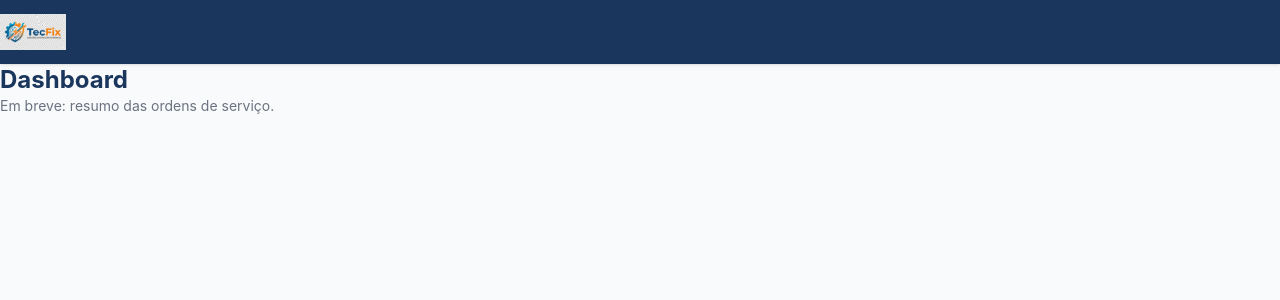
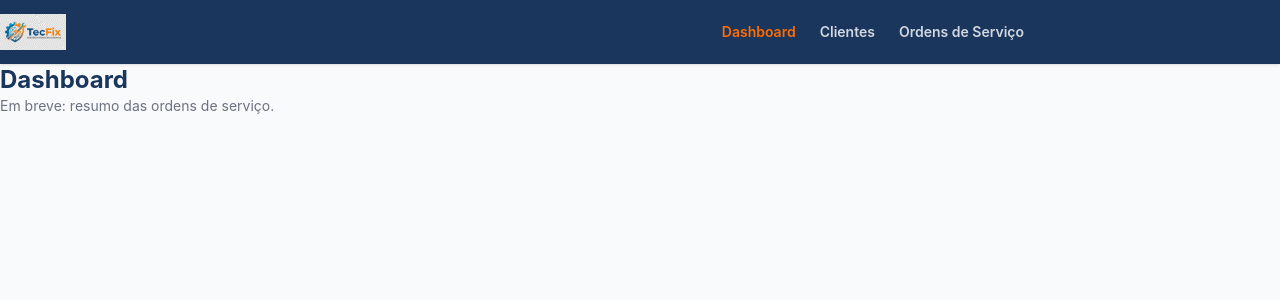
Before and after one commit to rian-salin/TecFix, a React (Vite) app in the folder template-candidato/: page / in a window 1280 px wide. Shown: the top 300 px of the page. Built offline with nearby package versions, Linux system fonts and the light colour scheme.

Commit message:
feat: adicionar navegacao entre secoes no header
Co-Authored-By: Claude Opus 4.8 <noreply@anthropic.com>

```diff
--- a/template-candidato/src/components/Header.jsx
+++ b/template-candidato/src/components/Header.jsx
@@ -1,14 +1,36 @@
+import { NavLink } from 'react-router-dom';
 import logo from '../assets/logo1.png';
+
+const navItems = [
+  { to: '/', label: 'Dashboard', end: true },
+  { to: '/clientes', label: 'Clientes' },
+  { to: '/ordens', label: 'Ordens de Serviço' },
+];
+
+const linkClass = ({ isActive }) =>
+  `text-sm font-semibold transition-colors ${
+    isActive ? 'text-accent' : 'text-white/80 hover:text-white'
+  }`;
 
 /**
  * Barra de navegação principal da aplicação.
- * Exibe a logo do sistema sobre o azul escuro da marca.
+ * Exibe a logo do sistema e os links entre as seções sobre o azul escuro da marca.
  */
 export default function Header() {
   return (
     <header className="sticky top-0 z-10 bg-primary-dark shadow-sm">
-      <div className="mx-auto flex h-16 w-full max-w-5xl items-center px-4 sm:px-8">
-        <img src={logo} alt="TecFix" className="h-9 w-auto" />
+      <div className="mx-auto flex h-16 w-full max-w-5xl items-center justify-between px-4 sm:px-8">
+        <NavLink to="/" end>
+          <img src={logo} alt="TecFix" className="h-9 w-auto" />
+        </NavLink>
+
+        <nav className="flex items-center gap-6">
+          {navItems.map((item) => (
+            <NavLink key={item.to} to={item.to} end={item.end} className={linkClass}>
+              {item.label}
+            </NavLink>
+          ))}
+        </nav>
       </div>
     </header>
   );
```
